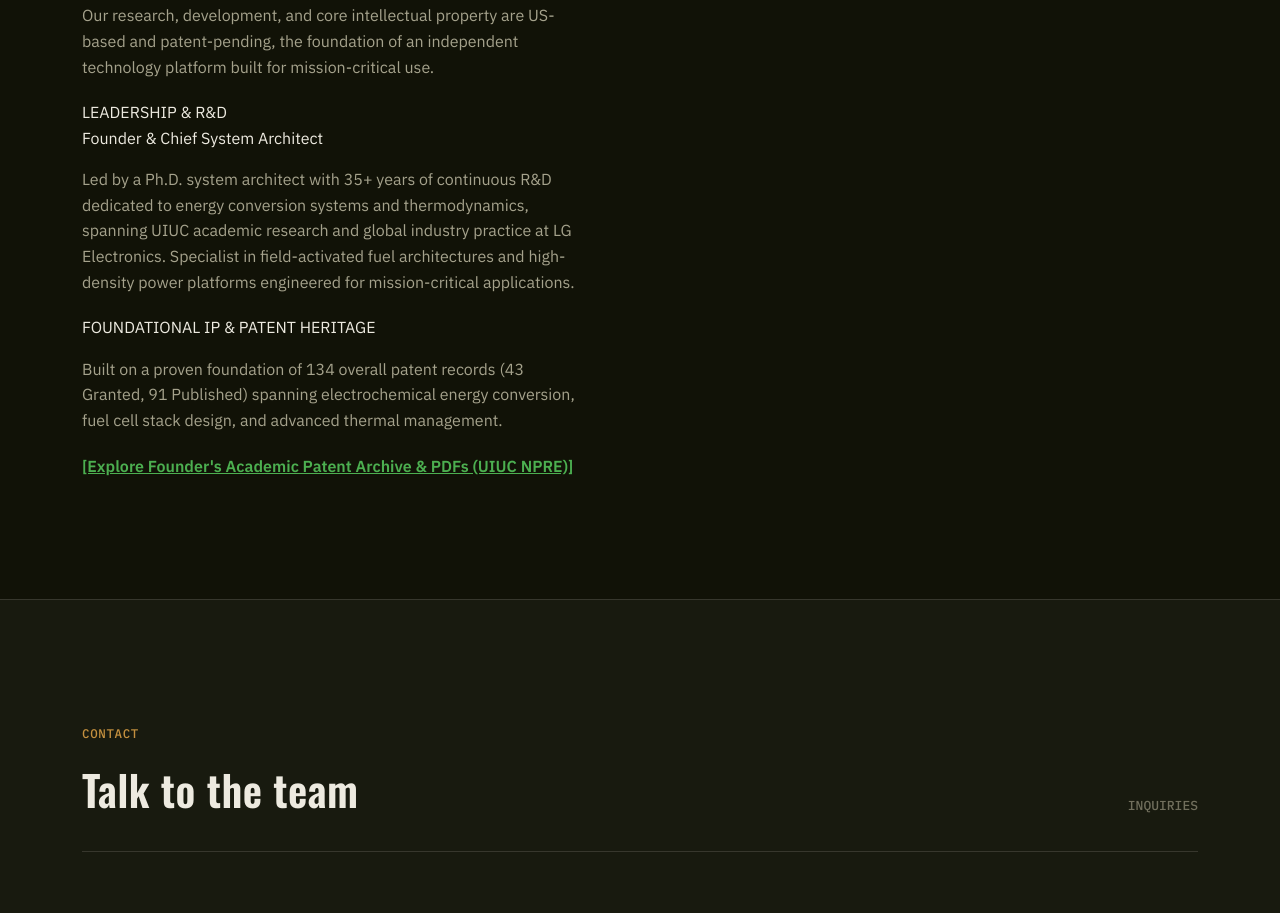
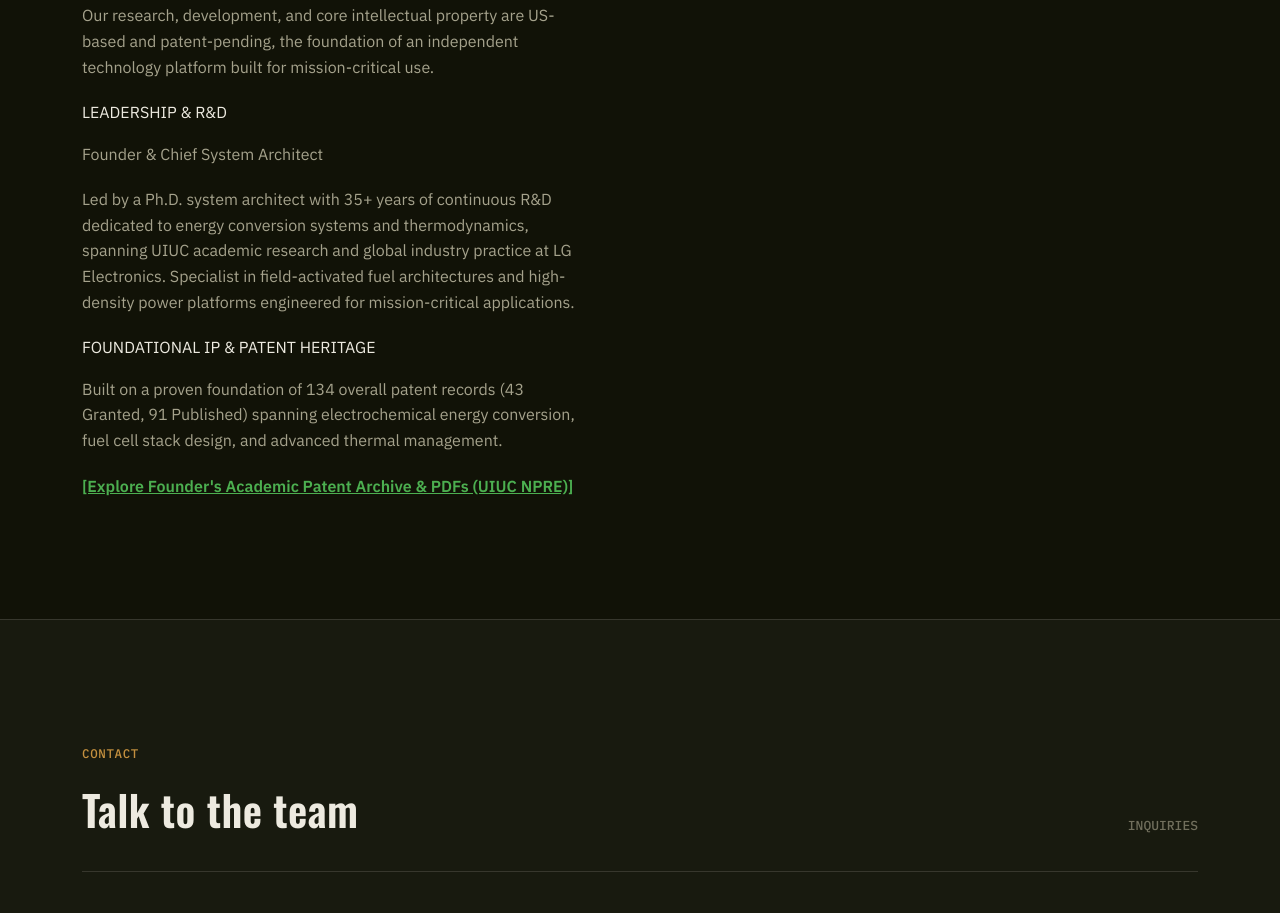
Before and after one commit to pxp-usa/pxp-usa, a plain HTML site: page index.html in a window 1280 px wide. Shown: the part 3435-4348 px from the top of the page. Drawn offline with nearby package versions, Linux system fonts and the light colour scheme.

Commit message:
Update index.html

```diff
--- a/index.html
+++ b/index.html
@@ -761,7 +761,7 @@
           <p class="lede">ProtonX Power LLC is built on proprietary, deep-tech electrochemistry that pushes past the limits of conventional energy storage — engineered from the ground up for the next generation of energy.</p>
           <p class="lede">Our research, development, and core intellectual property are US-based and patent-pending, the foundation of an independent technology platform built for mission-critical use.</p>
           <span class="label">LEADERSHIP & R&D</span><br>
-          <span class="label">Founder & Chief System Architect</span>
+          <p class="lede">Founder & Chief System Architect</span>
           <p class="lede">Led by a Ph.D. system architect with 35+ years of continuous R&D dedicated to energy conversion systems and thermodynamics, spanning UIUC academic research and global industry practice at LG Electronics. Specialist in field-activated fuel architectures and high-density power platforms engineered for mission-critical applications.</p>
           <span class="label">FOUNDATIONAL IP & PATENT HERITAGE</span>
           <p class="lede">Built on a proven foundation of 134 overall patent records (43 Granted, 91 Published) spanning electrochemical energy conversion, fuel cell stack design, and advanced thermal management.</p>
```
